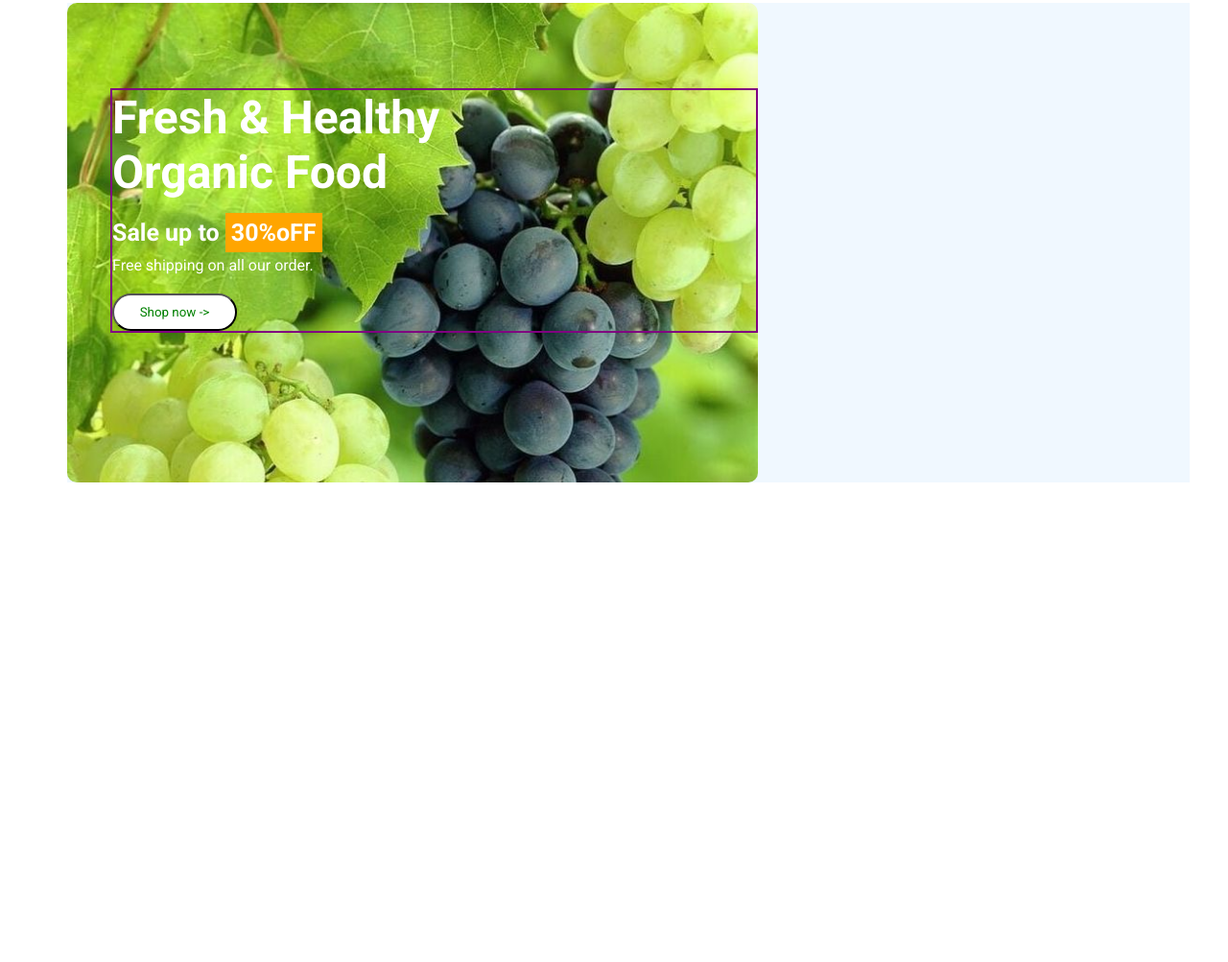
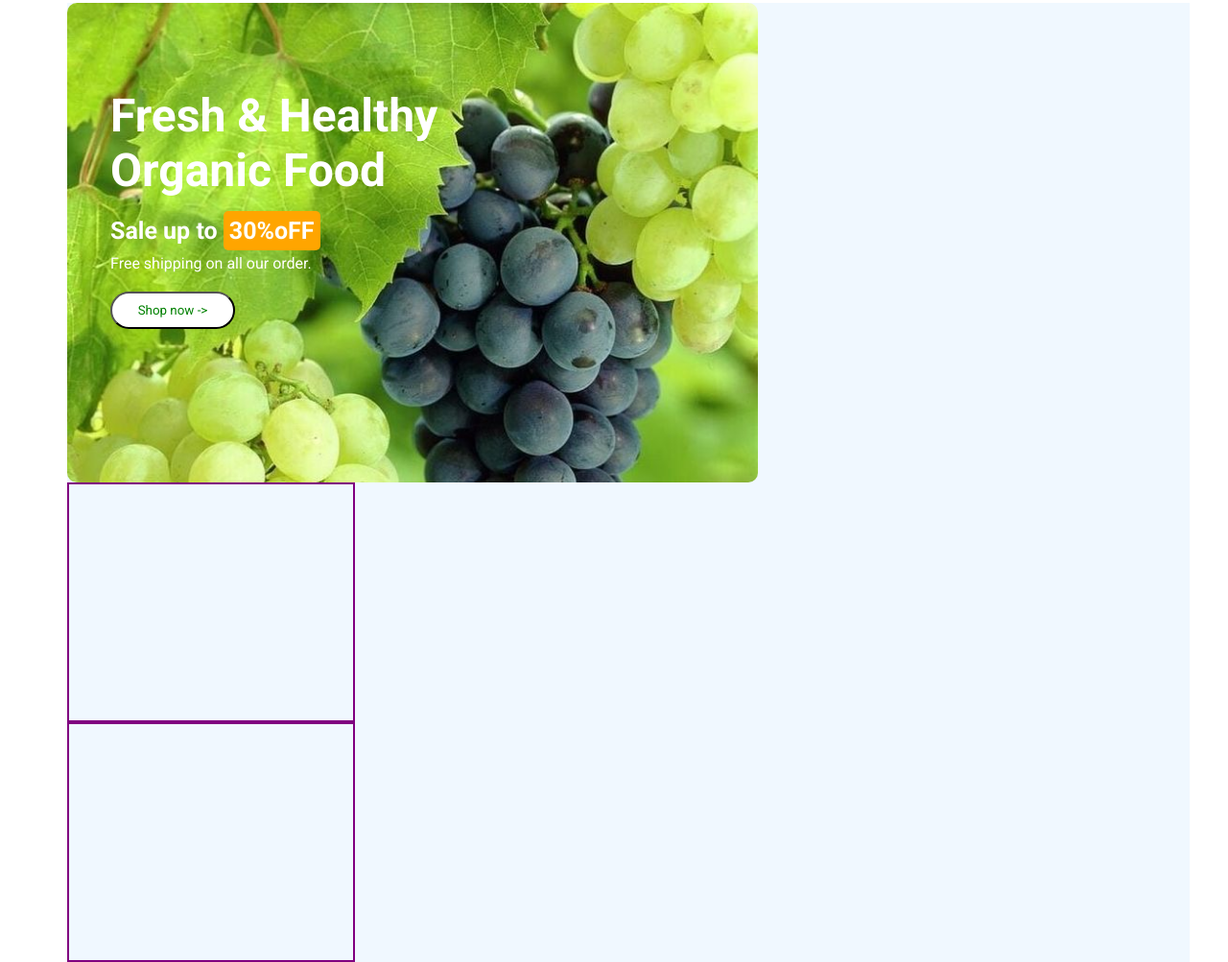
Before and after one commit to Dev-Timberly29/GROCERY, a plain HTML site: page index.html in a window 1280 px wide. Shown: the part 133-1136 px from the top of the page at 96% size. Before the commit the page ends 800 px from the top, so only its background shows below. Drawn offline with Linux system fonts and the light colour scheme.

Commit message:
initial commit

```diff
--- a/index.html
+++ b/index.html
@@ -54,7 +54,7 @@
                     Organic Food
                   </p>
                   <p class="p-2">
-                  <strong> Sale up to <span style="background-color: orange; padding: 6px;">30%oFF</span> </strong>
+                  <strong> Sale up to <span style="background-color: orange; border-radius: 5px; padding: 6px;">30%oFF</span> </strong>
                   </p>
                   <p class="p-3">
                     Free shipping on all our order.
--- a/styles.css
+++ b/styles.css
@@ -58,7 +58,7 @@ ul li, a{
     border-radius: 10px;
 }
 .H-1 div{
-    border: 2px solid purple;
+    border: none;
     width: auto;
     height: auto;
 }
@@ -80,3 +80,12 @@ ul li, a{
     font-size: 25px;
     margin-bottom: 10px;
 }
+.H-2{
+    display: grid;
+    grid-template-columns: 1fr;
+}
+.H-2 div{
+    border: 2px solid purple;
+    width: 300px;
+    height: 250px;
+}
```
